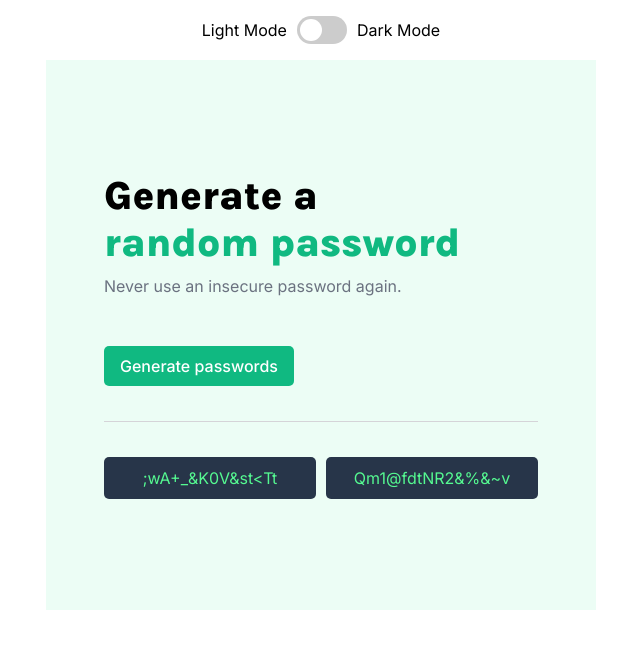
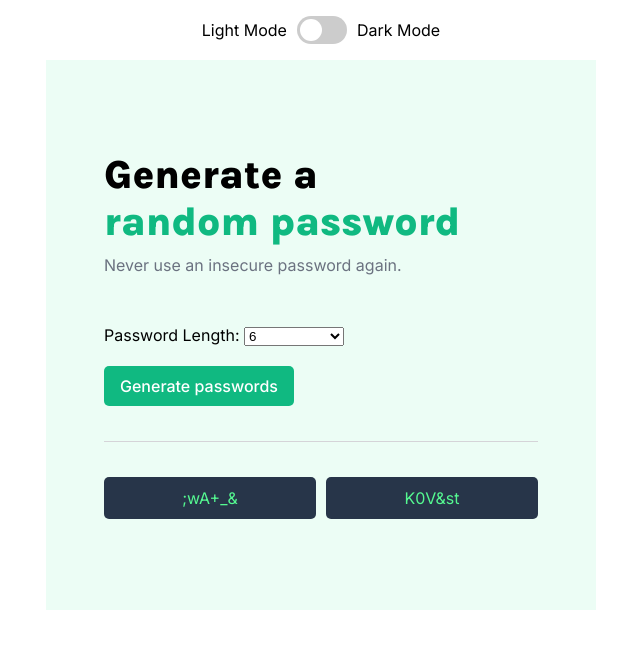
Before and after one commit to Anri20/Password-Generator, a plain HTML site: page index.html in a window 1280 px wide. Both pictures are taken after a click on the button "Generate passwords". Shown: the whole page, without its empty margins (319-959 px from the left). Drawn offline with Linux system fonts and the light colour scheme.

Commit message:
Add Click to Copy Feature
When the Password is clicked, it is automatically copied to users / client clipboard

```diff
--- a/index.css
+++ b/index.css
@@ -101,6 +101,11 @@ div.container p {
     margin: 10px 0 50px 0;
 }
 
+select#password-length {
+    width: 100px;
+    margin: 0 0 20px 0;
+}
+
 button#generate-password {
     background-color: #10B981;
     color: #FFFFFF;
--- a/index.html
+++ b/index.html
@@ -22,11 +22,44 @@
         <div class="container">
             <h1>Generate a <br> <span>random password</span></h1>
             <p>Never use an insecure password again.</p>
+            <label for="password-length">Password Length:</label>
+            <select name="password-length" id="password-length">
+                <optgroup label="Weak">
+                    <option value="6">6</option>
+                    <option value="7">7</option>
+                    <option value="8">8</option>
+                    <option value="9">9</option>
+                    <option value="10">10</option>
+                    <option value="11">11</option>
+                    <option value="12">12</option>
+                    <option value="13">13</option>
+                    <option value="14">14</option>
+                    <option value="15">15</option>
+                </optgroup>
+                <optgroup label="Strong">
+                    <option value="16">16</option>
+                    <option value="17">17</option>
+                    <option value="18">18</option>
+                    <option value="19">19</option>
+                    <option value="20">20</option>
+                    <option value="21">21</option>
+                    <option value="22">22</option>
+                    <option value="23">23</option>
+                    <option value="24">24</option>
+                    <option value="25">25</option>
+                    <option value="26">26</option>
+                    <option value="27">27</option>
+                    <option value="28">28</option>
+                    <option value="29">29</option>
+                    <option value="30">30</option>
+                </optgroup>
+            </select>
+            <br>
             <button id="generate-password">Generate passwords</button>
             <hr>
             <div class="password-container">
-                <span id="pass1" class="password"></span>
-                <span id="pass2" class="password"></span>
+                <span id="pass1" class="password" onclick="copyToClipboard(this)"></span>
+                <span id="pass2" class="password" onclick="copyToClipboard(this)"></span>
             </div>
         </div>
     </main>
--- a/index.js
+++ b/index.js
@@ -10,6 +10,8 @@ const characters = ["A", "B", "C", "D", "E", "F", "G", "H", "I", "J",
 const main = document.querySelector("main")
 
 const toggle = document.getElementById("toggleSwitch")
+
+const passLength = document.getElementById("password-length")
 
 const btnGenerate = document.getElementById("generate-password")
 
@@ -41,7 +43,7 @@ btnGenerate.addEventListener("click", () => {
 
     while (passwordArray.length < 2) {
         let password = ""
-        for (let i = 0; i < 15; i++) {
+        for (let i = 0; i < passLength.value; i++) {
             const random = Math.floor(Math.random() * characters.length)
             password += characters[random]
         }
@@ -50,4 +52,29 @@ btnGenerate.addEventListener("click", () => {
 
     pass1.textContent = passwordArray[0]
     pass2.textContent = passwordArray[1]
+
+    pass1.style.cursor = "pointer"
+    pass2.style.cursor = "pointer"
 })
+
+function copyToClipboard(e) {
+    const text = e.textContent
+
+    navigator.clipboard.writeText(text)
+        .then(() => {
+            // console.log("Copied to clipboard:", text)
+            e.style.backgroundColor = "#10b981"
+            e.style.color = "#273549"
+            setTimeout(() => {
+                e.style.backgroundColor = "#273549"
+                e.style.color = "#55F991"
+            }, 100)
+
+            setTimeout(() => {
+                alert(`Copied to clipboard`)
+            }, 150);
+        })
+        .catch(err => {
+            console.error("Failed to copy:", text)
+        })
+}
```
